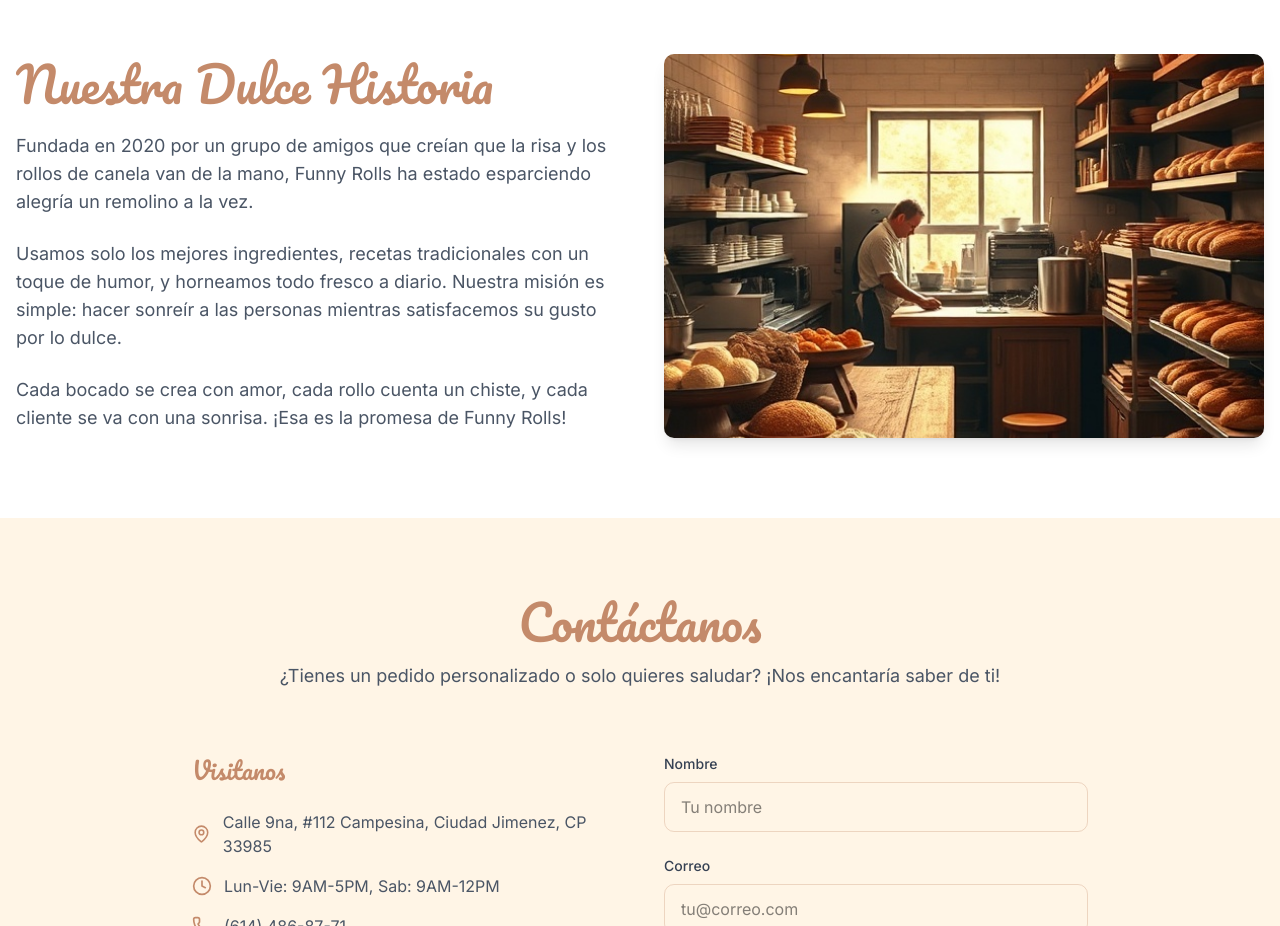
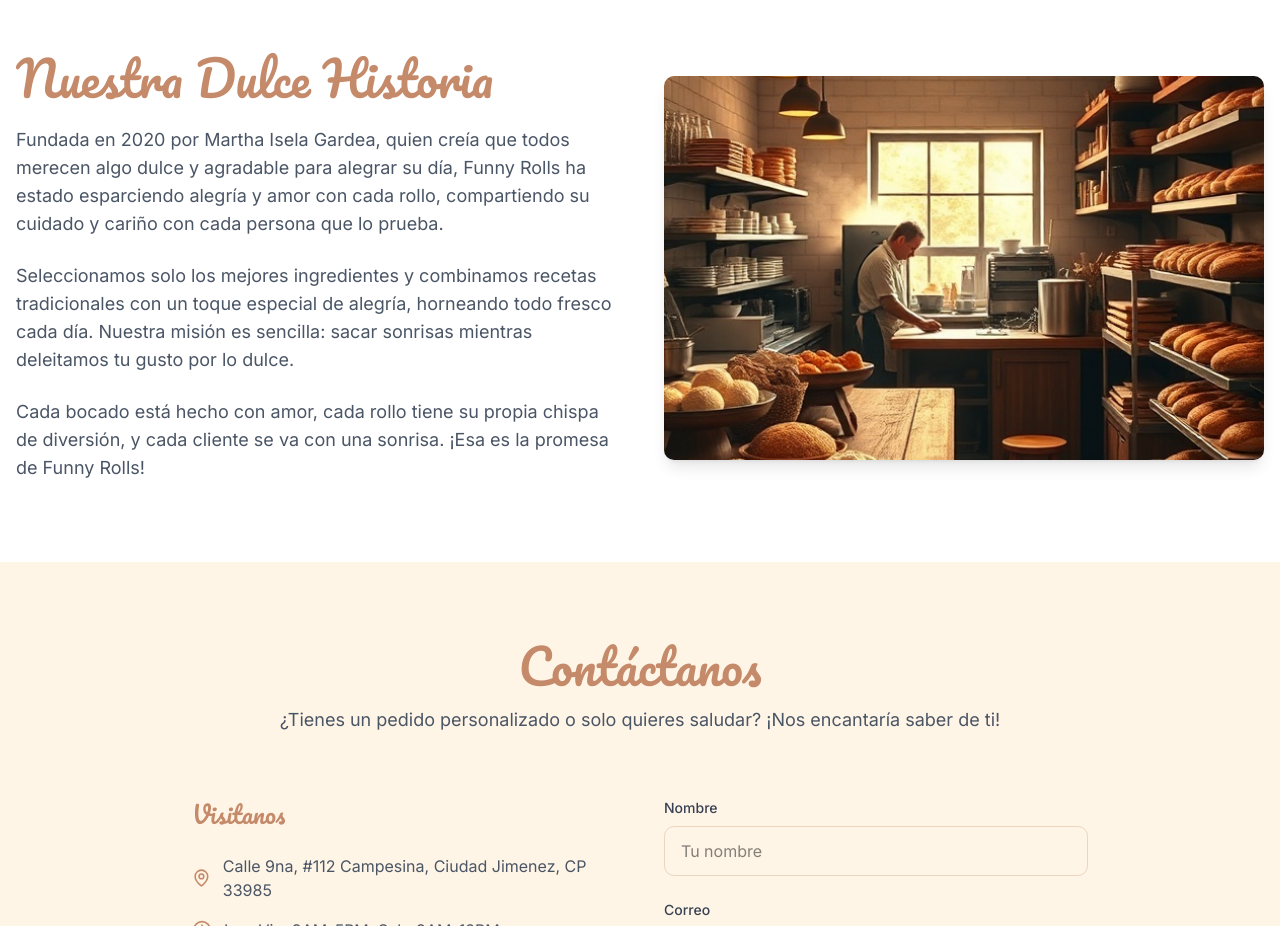
Before and after one commit to abimael92/Funny-Rolls, a Next.js app: page / in a window 1280 px wide. Shown: the part 2160-3086 px from the top of the page. Built offline with nearby package versions, Linux system fonts and the light colour scheme.

Commit message:
Traducción y mejora del texto de About al español, destacando a Martha Isela Gardea

```diff
--- a/components/sections/About.tsx
+++ b/components/sections/About.tsx
@@ -9,16 +9,17 @@ export function About() {
           <div className="animate-fade-in-up">
             <h2 className="font-cursive text-4xl md:text-5xl text-[#C48A6A] mb-6">Nuestra Dulce Historia</h2>
             <p className="text-lg text-gray-600 mb-6 text-pretty">
-              Fundada en 2020 por un grupo de amigos que creían que la risa y los rollos de canela van de la mano,
-              Funny Rolls ha estado esparciendo alegría un remolino a la vez.
+            Fundada en 2020 por Martha Isela Gardea, quien creía que todos merecen algo dulce y agradable para alegrar su día,
+            Funny Rolls ha estado esparciendo alegría y amor con cada rollo, compartiendo su cuidado y cariño con cada persona que lo prueba.
             </p>
             <p className="text-lg text-gray-600 mb-6 text-pretty">
-              Usamos solo los mejores ingredientes, recetas tradicionales con un toque de humor, y horneamos todo fresco a diario.
-              Nuestra misión es simple: hacer sonreír a las personas mientras satisfacemos su gusto por lo dulce.
-            </p>
-            <p className="text-lg text-gray-600 text-pretty">
-              Cada bocado se crea con amor, cada rollo cuenta un chiste, y cada cliente se va con una sonrisa. ¡Esa es la promesa de Funny Rolls!
-            </p>
+            Seleccionamos solo los mejores ingredientes y combinamos recetas tradicionales con un toque especial de alegría,
+            horneando todo fresco cada día. Nuestra misión es sencilla: sacar sonrisas mientras deleitamos tu gusto por lo dulce.
+          </p>
+          <p className="text-lg text-gray-600 text-pretty">
+            Cada bocado está hecho con amor, cada rollo tiene su propia chispa de diversión, y cada cliente se va con una sonrisa.
+            ¡Esa es la promesa de Funny Rolls!
+          </p>
           </div>
 
           <div className="animate-fade-in-up">
```
